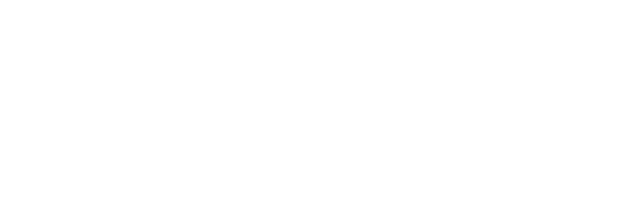
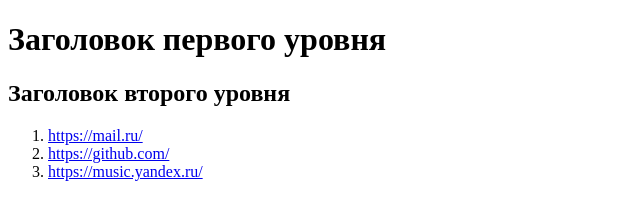
Before and after one commit to Alexey-b1t/task-html, a website: page src/index.html in a window 1280 px wide. Shown: the whole page, without its empty margins (0-640 px from the left). Drawn offline with Linux system fonts and the light colour scheme.

Commit message:
Задание по HTML

```diff
--- a/src/index.html
+++ b/src/index.html
@@ -1,7 +1,17 @@
-<!DOCTYPE html>
+<!doctype html>
 <html lang="en">
     <head>
         <title>HTML</title>
     </head>
-    <body></body>
+    <body>
+        <h1>Заголовок первого уровня</h1>
+        <h2>Заголовок второго уровня</h2>
+        <ol>
+            <li><a href="https://mail.ru/">https://mail.ru/</a></li>
+            <li><a href="https://github.com/">https://github.com/</a></li>
+            <li>
+                <a href="https://music.yandex.ru/">https://music.yandex.ru/</a>
+            </li>
+        </ol>
+    </body>
 </html>
```
Also changed, not shown: 1 other file.
